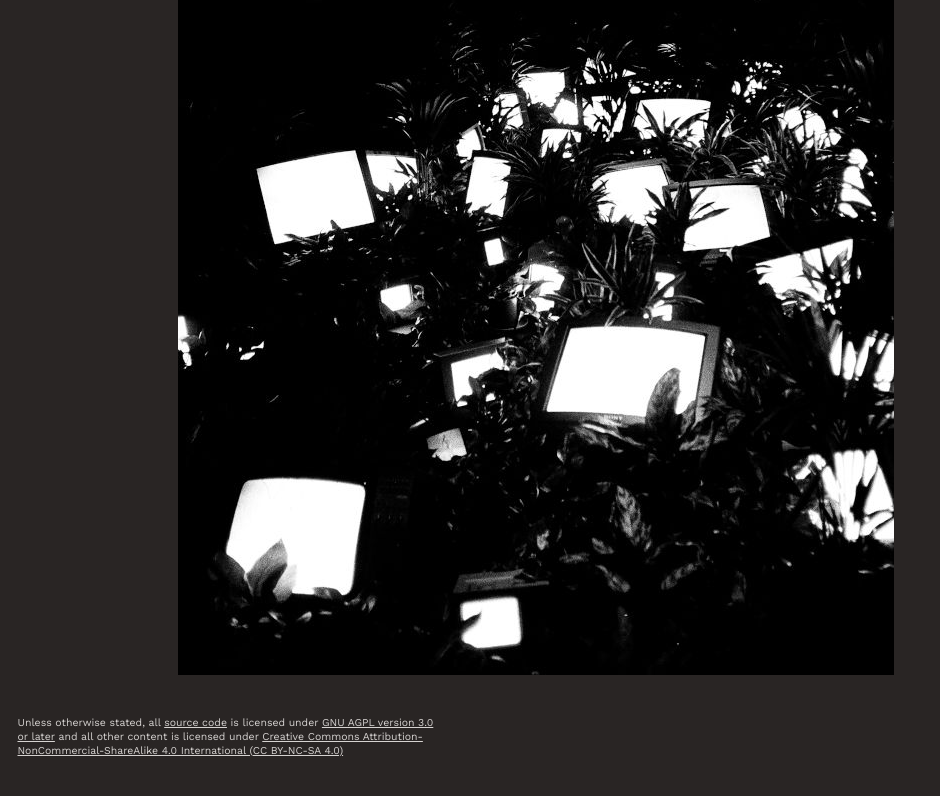
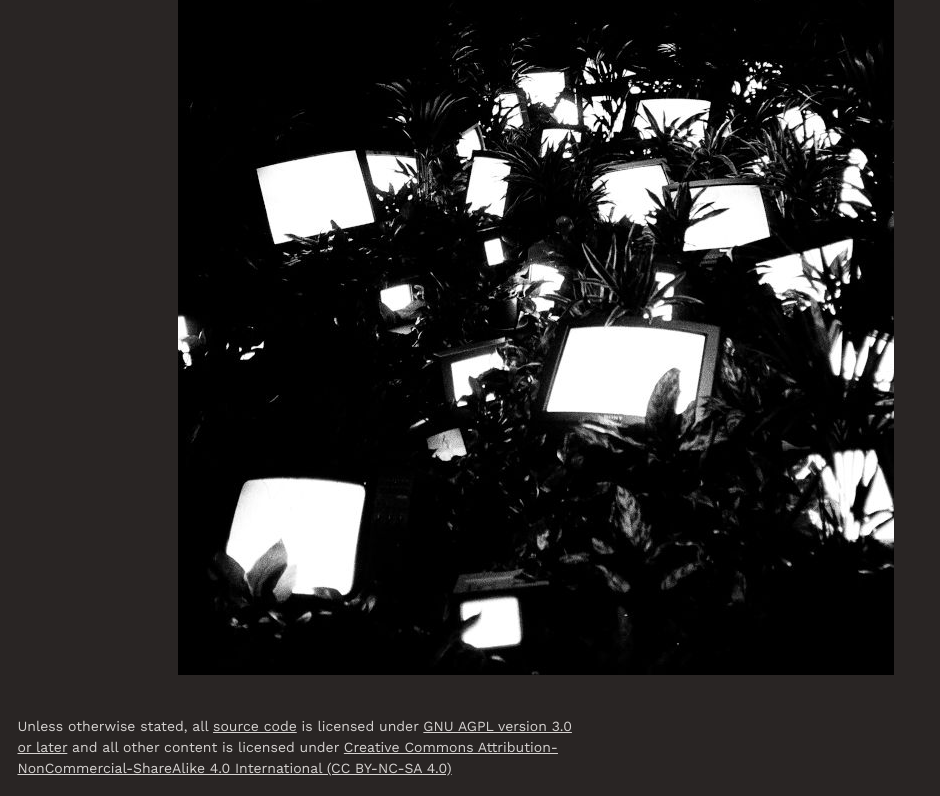
Before and after one commit to simka/simka.dev, a Next.js app: page / in a window 1280 px wide. Shown: the part 486-1282 px from the top of the page, without its empty margins (0-940 px from the left). Before the commit the page ends 1261 px from the top, so only its background shows below. Built offline with nearby package versions, Linux system fonts and the light colour scheme; what @tailwindcss/typography would draw is missing.

Commit message:
Increase footer font size

```diff
--- a/src/components/Copyright.tsx
+++ b/src/components/Copyright.tsx
@@ -5,7 +5,7 @@ import Text from "./Text";
 
 function Copyright() {
   return (
-    <Text className="text-xs">
+    <Text>
       Unless otherwise stated, all{" "}
       <Link href="https://github.com/simka/simka.dev">source code</Link> is
       licensed under{" "}
```
